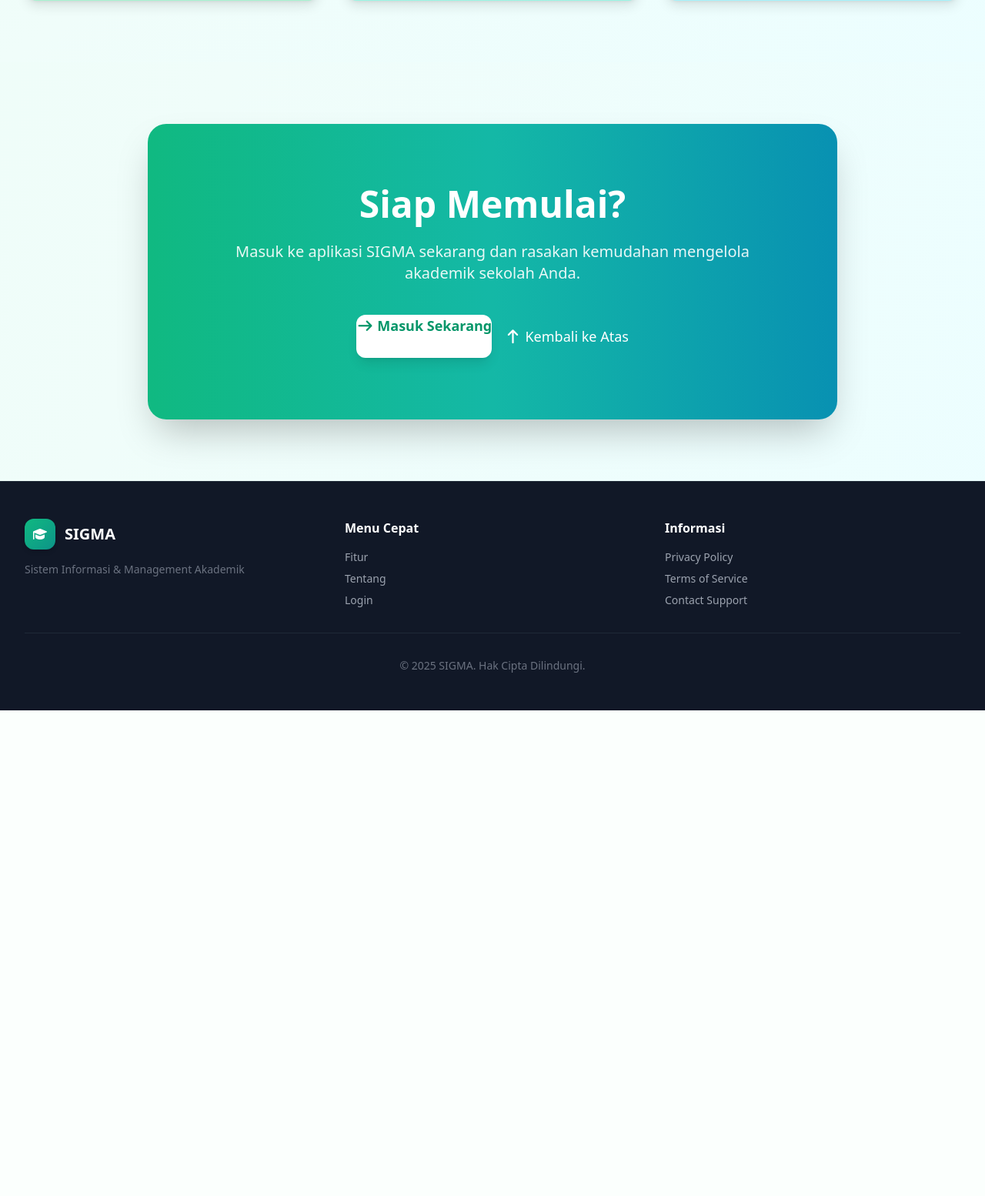
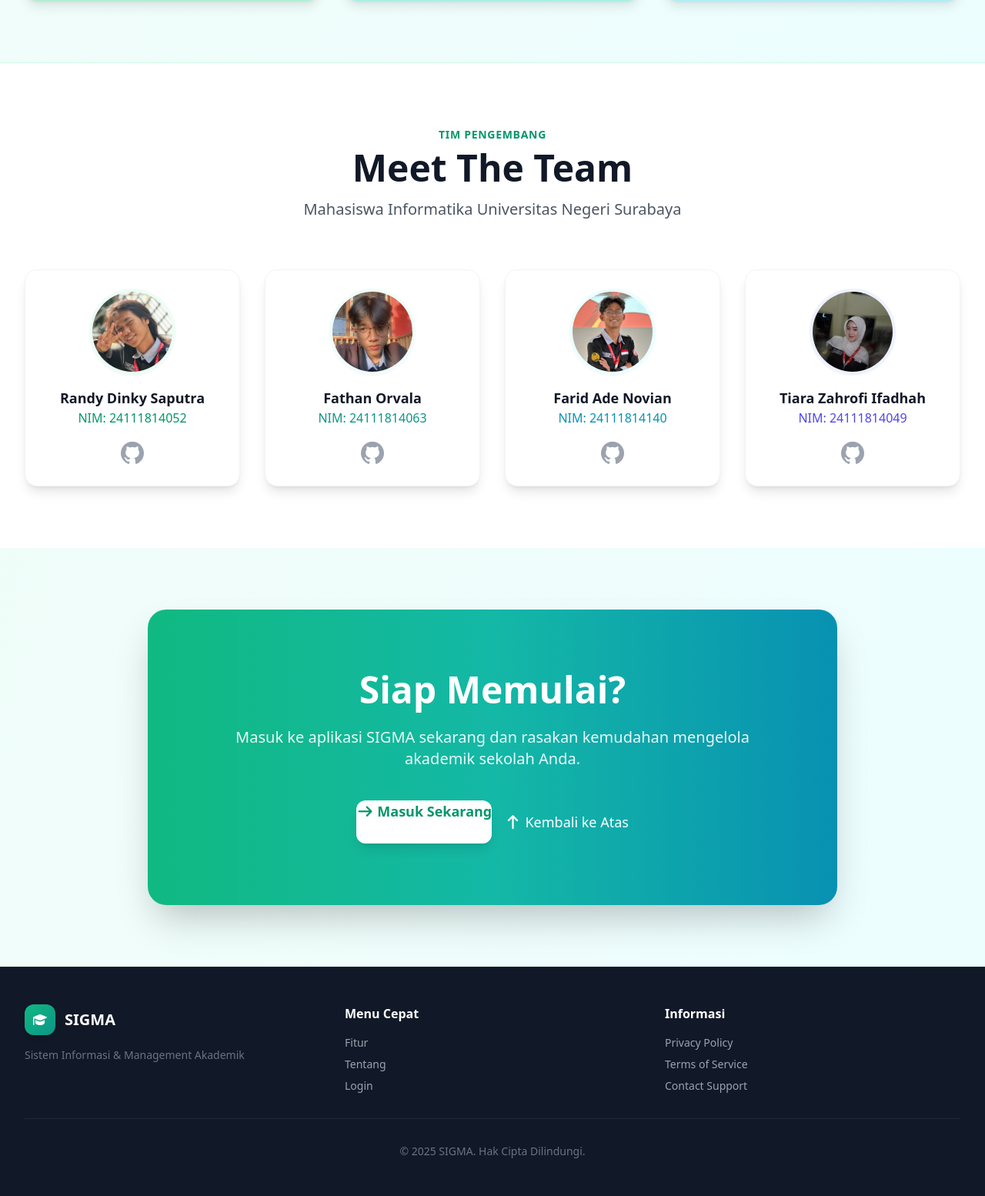
Before and after one commit to DinkyTrady/school-management, a Django app: page / in a window 1280 px wide. Shown: the part 2713-4267 px from the top of the page at 77% size. Before the commit the page ends 3636 px from the top, so only its background shows below. Run offline with Django 5.2, Linux system fonts and the light colour scheme; parts of the project's set-up code (start-up, migrations or seed data) failed here and were passed over; some libraries are stand-ins or nearby versions.

Commit message:
Menambahkan foto di About us

```diff
--- a/apps/core/templates/core/intro.html
+++ b/apps/core/templates/core/intro.html
@@ -368,7 +368,75 @@
         </div>
     </section>
 
+    <section id="team" class="py-20 px-4 sm:px-6 lg:px-8 bg-white border-t border-emerald-100">
+        <div class="max-w-7xl mx-auto">
+            <div class="text-center mb-16 animate-fadeInUp">
+                <span class="text-emerald-600 font-bold tracking-wider uppercase text-sm">Tim Pengembang</span>
+                <h2 class="text-4xl sm:text-5xl font-extrabold text-gray-900 mt-2">
+                    Meet The Team
+                </h2>
+                <p class="text-xl text-gray-600 mt-4">
+                    Mahasiswa Informatika Universitas Negeri Surabaya
+                </p>
+            </div>
 
+            <div class="grid grid-cols-1 md:grid-cols-2 lg:grid-cols-4 gap-8">
+
+                <a href="https://github.com/DinkyTrady" target="_blank" rel="noopener noreferrer" aria-label="GitHub - Randy Dinky Saputra" title="Randy on GitHub" class="group block bg-white rounded-2xl shadow-lg border border-gray-100 overflow-hidden hover:-translate-y-2 transition-transform duration-300 text-center p-6">
+                    <img src="{% static 'core/img/team/randy.png' %}"
+                         alt="Randy Dinky Saputra"
+                         class="w-28 h-28 rounded-full border-4 border-emerald-50 mx-auto mb-4 object-cover shadow-sm">
+
+                    <h3 class="text-lg font-bold text-gray-900">Randy Dinky Saputra</h3>
+                    <p class="text-emerald-600 font-medium mb-4">NIM: 24111814052</p>
+
+                    <span class="inline-block text-gray-400 hover:text-black transition-colors text-3xl" aria-hidden="true">
+                        <i class="fab fa-github"></i>
+                    </span>
+                </a>
+
+                <a href="https://github.com/atangorp" target="_blank" rel="noopener noreferrer" aria-label="GitHub - Fathan Orvala" title="Fathan on GitHub" class="group block bg-white rounded-2xl shadow-lg border border-gray-100 overflow-hidden hover:-translate-y-2 transition-transform duration-300 text-center p-6">
+                    <img src="{% static 'core/img/team/fathan.jpg' %}"
+                         alt="Fathan Orvala"
+                         class="w-28 h-28 rounded-full border-4 border-teal-50 mx-auto mb-4 object-cover shadow-sm">
+
+                    <h3 class="text-lg font-bold text-gray-900">Fathan Orvala</h3>
+                    <p class="text-teal-600 font-medium mb-4">NIM: 24111814063</p>
+
+                    <span class="inline-block text-gray-400 hover:text-black transition-colors text-3xl" aria-hidden="true">
+                        <i class="fab fa-github"></i>
+                    </span>
+                </a>
+
+                <a href="https://github.com/fnovians" target="_blank" rel="noopener noreferrer" aria-label="GitHub - Farid Ade Novian" title="Farid on GitHub" class="group block bg-white rounded-2xl shadow-lg border border-gray-100 overflow-hidden hover:-translate-y-2 transition-transform duration-300 text-center p-6">
+                    <img src="{% static 'core/img/team/farid.png' %}"
+                         alt="Farid Ade Novian"
+                         class="w-28 h-28 rounded-full border-4 border-cyan-50 mx-auto mb-4 object-cover shadow-sm">
+
+                    <h3 class="text-lg font-bold text-gray-900">Farid Ade Novian</h3>
+                    <p class="text-cyan-600 font-medium mb-4">NIM: 24111814140</p>
+
+                    <span class="inline-block text-gray-400 hover:text-black transition-colors text-3xl" aria-hidden="true">
+                        <i class="fab fa-github"></i>
+                    </span>
+                </a>
+
+                <a href="https://github.com/tiarazahrofii" target="_blank" rel="noopener noreferrer" aria-label="GitHub - Tiara Zahrofi Ifadhah" title="Tiara on GitHub" class="group block bg-white rounded-2xl shadow-lg border border-gray-100 overflow-hidden hover:-translate-y-2 transition-transform duration-300 text-center p-6">
+                    <img src="{% static 'core/img/team/tiara.jpeg' %}"
+                         alt="Tiara Zahrofi Ifadhah"
+                         class="w-28 h-28 rounded-full border-4 border-indigo-50 mx-auto mb-4 object-cover shadow-sm">
+
+                    <h3 class="text-lg font-bold text-gray-900">Tiara Zahrofi Ifadhah</h3>
+                    <p class="text-indigo-600 font-medium mb-4">NIM: 24111814049</p>
+
+                    <span class="inline-block text-gray-400 hover:text-black transition-colors text-3xl" aria-hidden="true">
+                        <i class="fab fa-github"></i>
+                    </span>
+                </a>
+
+            </div>
+        </div>
+    </section>
 
     <section class="py-20 px-4 sm:px-6 lg:px-8">
         <div class="max-w-4xl mx-auto">
```
Also changed, not shown: apps/core/static/core/img/team/farid.png (added).
